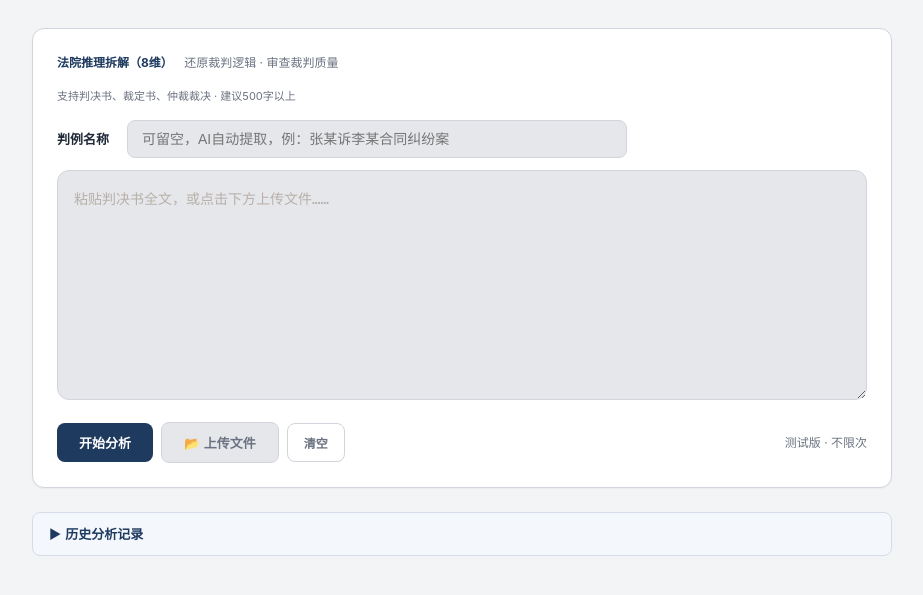
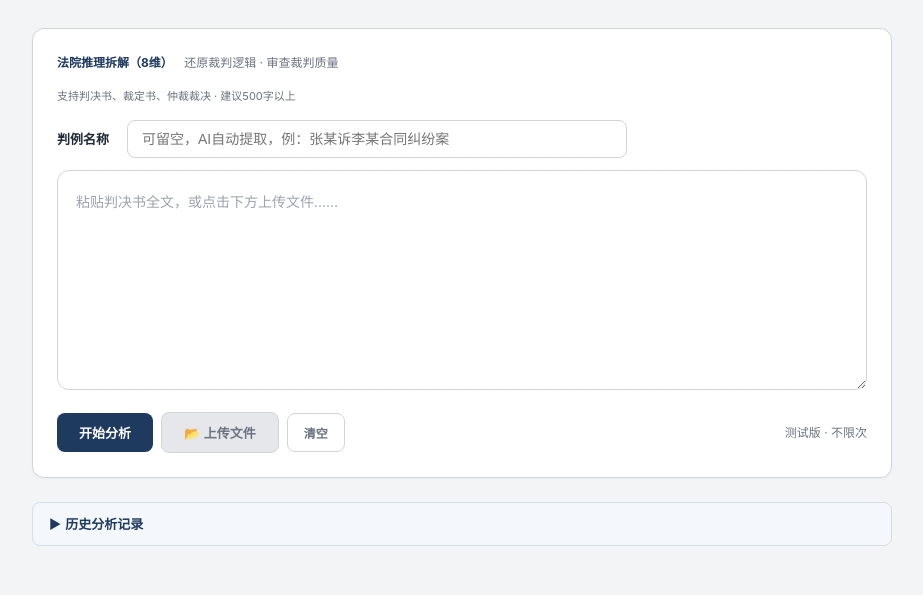
Before and after one commit to tokens-001/case-analyzer, a Flask app: page / in a window 1280 px wide. Shown: the part 86-681 px from the top of the page, without its empty margins (178-1101 px from the left). Run offline with Flask 3, Linux system fonts and the light colour scheme.

Commit message:
输入框美化：白底+微粗边框+聚焦光环

```diff
--- a/python/templates/index.html
+++ b/python/templates/index.html
@@ -84,32 +84,32 @@
   .input-row label { font-size: 13px; color: var(--text); white-space: nowrap; min-width: 60px; font-weight: 600; }
   .input-row input[type="text"] {
     flex: 1; min-width: 140px; max-width: 500px;
-    background: var(--surface2);
-    border: 1px solid var(--border);
+    background: var(--surface);
+    border: 1.5px solid var(--border);
     border-radius: 8px;
     padding: 10px 14px;
     color: var(--text);
     font-size: 14px;
-    transition: border-color .2s;
+    transition: border-color .2s, box-shadow .2s;
   }
-  .input-row input[type="text"]:focus { outline: none; border-color: var(--navy); }
+  .input-row input[type="text"]:focus { outline: none; border-color: var(--navy); box-shadow: 0 0 0 3px rgba(30,58,95,.08); }
 
   textarea {
-    width: 100%; height: 230px;
-    background: var(--surface2);
-    border: 1px solid var(--border);
+    width: 100%; height: 220px;
+    background: var(--surface);
+    border: 1.5px solid var(--border);
     border-radius: 12px;
-    padding: 16px;
+    padding: 18px;
     color: var(--text);
     font-size: 14px;
-    font-family: "SF Mono", "Cascadia Code", "Menlo", monospace;
+    font-family: -apple-system, BlinkMacSystemFont, "Segoe UI", "PingFang SC", "Microsoft YaHei", sans-serif;
     line-height: 1.8;
     resize: vertical;
     margin-bottom: 14px;
-    transition: border-color .2s;
+    transition: border-color .2s, box-shadow .2s;
   }
-  textarea:focus { outline: none; border-color: var(--navy); }
-  textarea::placeholder { color: #b8b0a8; }
+  textarea:focus { outline: none; border-color: var(--navy); box-shadow: 0 0 0 3px rgba(30,58,95,.08); }
+  textarea::placeholder { color: #9ca3af; }
 
   .btn-row { display: flex; gap: 8px; align-items: center; flex-wrap: wrap; }
   .btn {
```
